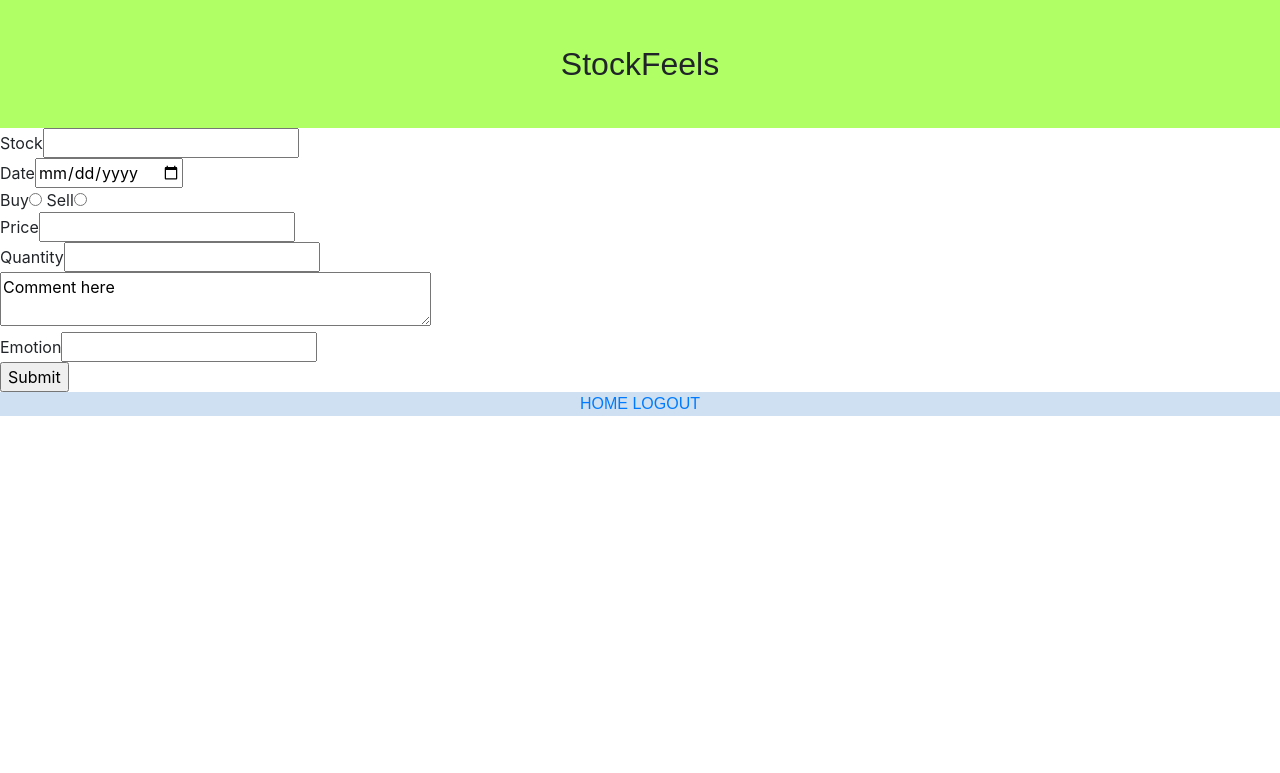
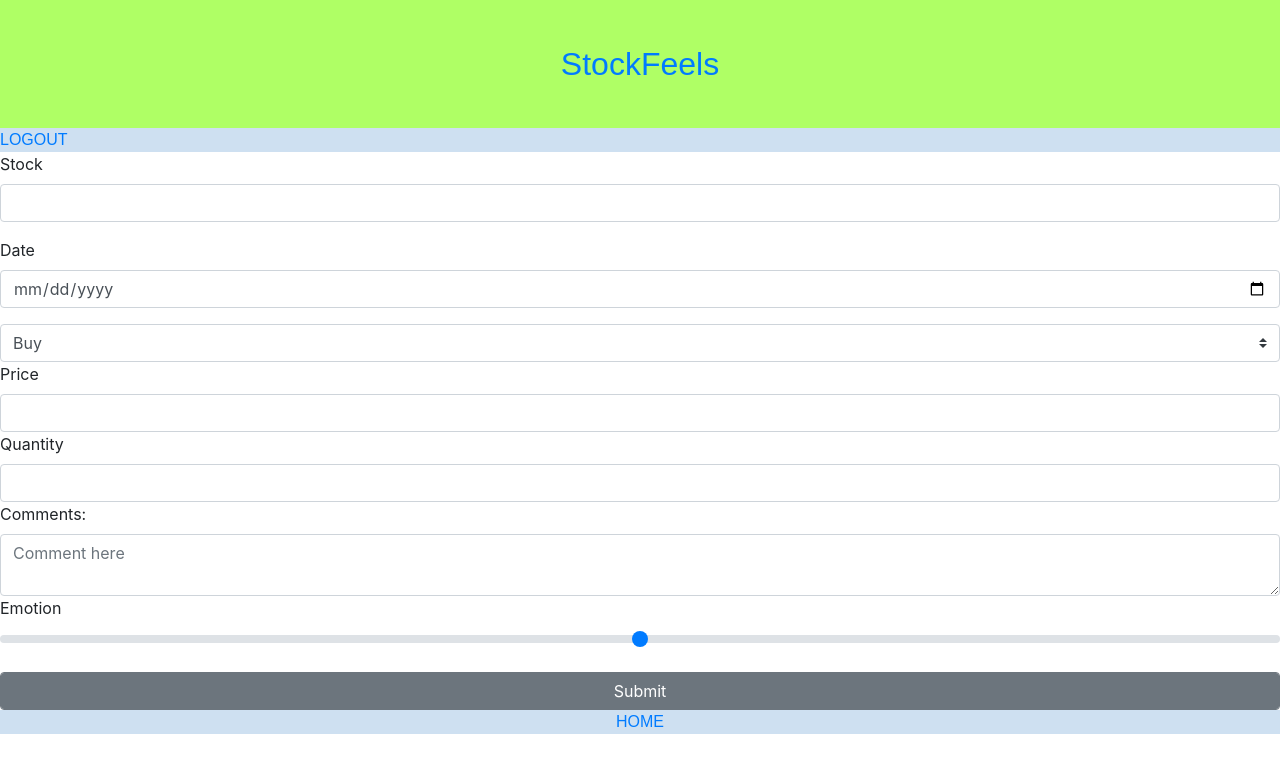
Before and after one commit to lucasdpau/stockfeels, a Flask app: page /entry in a window 1280 px wide. Shown: the top 773 px of the page. Run offline with Flask 2, Linux system fonts and the light colour scheme; a user stored in the database is signed in; some libraries are stand-ins or nearby versions.

Commit message:
add bootstrap style to entry. add details page for each transaction. details page checks user permission.

```diff
--- a/app.py
+++ b/app.py
@@ -84,6 +84,7 @@ def get_register():
 @login_required
 def profile():
     #shows when the user logs in. Has all their info, shows a list of their entries
+    #gets the query string and stores it.
     trans_id_test = request.args.get("transactionid")
     user_transactions = functions.get_users_transactions(session['user_id'])
     return render_template('profile.html', user_transactions=user_transactions, trans_id_test=trans_id_test)
@@ -123,6 +124,23 @@ def entry():
     else:
         return render_template('entry.html')
 
+@app.route("/details", methods=["GET"])
+@login_required
+def details():
+    userid = session["user_id"]
+    trans_id = request.args.get("transactionid")
+    #we need trans_id as int type for the check to work
+    try:
+        trans_id_int = int(trans_id)
+    except:
+        return "Invalid transactionid"
+    #Users are only allowed to view their own transactions. This checks to make sure the current user is the one who made the entry
+    user_permission = functions.check_if_transid_belongs_to_user(userid, trans_id_int)
+    if user_permission:
+        return render_template("details.html", trans_id=trans_id)
+    else:
+        return "You don't have permission to view this entry!"
+
 @app.route('/logout', methods=['GET'])
 def logout():
     session.clear()
--- a/functions.py
+++ b/functions.py
@@ -91,6 +91,14 @@ def test_db_get_regusers():
     connect.commit()
     return stuff
 
+def get_entry_datetime():
+    connect = sqlite3.connect(DATABASE)
+    db = connect.cursor()
+    db.execute("SELECT strftime('%Y-%m-%dT%H:%M:%S')")
+    time_string = db.fetchone()[0]
+    db.close()
+    connect.commit()
+    return time_string
 
 def enter_transaction(userid, trans_datetime, stock_name, buysell, price, quantity, comment, emotion):
     entry_datetime = get_entry_datetime()
@@ -121,11 +129,16 @@ def get_users_transactions(userid):
     connect.commit()
     return user_transactions
 
-def get_entry_datetime():
+def check_if_transid_belongs_to_user(userid, transid):
+    #transid must be an int
     connect = sqlite3.connect(DATABASE)
     db = connect.cursor()
-    db.execute("SELECT strftime('%Y-%m-%dT%H:%M:%S')")
-    time_string = db.fetchone()[0]
+    db.execute("SELECT transaction_id FROM transactions WHERE userid =?", (userid,))
+    transactions = db.fetchall()
+    #transactions will be in the format [(1,), (2,), (3,), (4,), (5,)]
     db.close()
     connect.commit()
-    return time_string
+    for trans_id_tuples in transactions:
+        if transid in trans_id_tuples:
+            return True
+    return False
--- a/static/styles.css
+++ b/static/styles.css
@@ -62,3 +62,19 @@ footer {
     border-radius: 5px;
     justify-content: center;
 }
+
+#header-link a:visited{
+    color: black;
+}
+
+#header-link a:link{
+    color: black;
+}
+
+#header-link a:hover{
+    color: black;
+}
+
+a:active{
+    color:black;
+}
--- a/templates/trend.html
+++ b/templates/details.html
@@ -2,5 +2,6 @@
 {% block main %}
     <div>
         Trends go here!
+        {{ trans_id }}
     </div>
 {% endblock %}
--- a/templates/entry.html
+++ b/templates/entry.html
@@ -2,22 +2,37 @@
 {% block main %}
     <div>
         <form method="POST">
-            Stock<input type="text" name="stock">
-            <br>
-            Date<input type="date" name="trans_datetime">
-            <br>
-            Buy<input type="radio" name="buysell" value="0">
-            Sell<input type="radio" name="buysell" value="1">
-            <br>
-            Price<input type="text" name="price">
-            <br>
-            Quantity<input type="text" name="quantity">
-            <br>
-            <textarea name="comment" cols="40">Comment here</textarea>
-            <br>
-            Emotion<input type="text" name="emotion">
-            <br>
-            <input type="submit">
+            <div class="form-group">
+                <label for="entry_stock">Stock</label>
+                <input type="text" name="stock" id="entry_stock" class="form-control">
+            </div>
+            <div class="form-group">
+                <label for="entry_date">Date</label>
+                <input type="date" name="trans_datetime" id="entry_date" class="form-control">
+            </div>
+            <div id="entry_buysell">
+                <select class="custom-select" name="buysell" id="entry_buy">
+                    <option value="0">Buy</option>
+                    <option value="1">Sell</option>
+                </select>
+            </div>
+            <div>
+                <label for="entry_price">Price</label>
+                <input type="text" name="price" id="entry_price" class="form-control">
+            </div>
+            <div>
+                <label for="entry_quantity">Quantity</label>
+                <input type="text" name="quantity" id="entry_quantity" class="form-control">
+            </div>
+            <div>
+                <label for="entry_comment">Comments:</label>
+                <textarea name="comment" cols="40" placeholder="Comment here" id="entry_comment" class="form-control"></textarea>
+            </div>
+            <div class="form-group">
+                <label for="entry_emotion">Emotion</label>
+                <input type="range" class="custom-range" id="entry_emotion" name="emotion" min="1" max="5">
+            </div>
+            <input type="submit" class="form-control btn-secondary">
         </form>
     </div>
 {% endblock %}
--- a/templates/index.html
+++ b/templates/index.html
@@ -1,10 +1,5 @@
 {% extends "layout_template.html" %}
 {% block main %}
-    <nav>
-        <div class="topnavbar">
-            <a href="register">REGISTER HERE!</a>
-        </div>
-    </nav>
     <div class="split">
         <div class="left">
             <form method="POST">
--- a/templates/layout_template.html
+++ b/templates/layout_template.html
@@ -9,16 +9,24 @@
     </head>
     <body>
         <header>
-            <div>
-                StockFeels
+            <a href="/" id="header_link">
+                <div id="header_link">
+                    StockFeels
+                </div>
+            </a>
+        </header>
+        <nav>
+            <div class="topnavbar">
+            {% if session["user_id"] %}
+            <a href="/logout">LOGOUT</a>
+            {% else %}
+            <a href="register">REGISTER HERE!</a>
+            {% endif %}
             </div>
-        </header>
+        </nav>
         {% block main %}{% endblock %}
         <footer>
             <a href="/">HOME</a>
-            {% if session["user_id"] %}
-            <a href="/logout">LOGOUT</a>
-            {% endif %}
         </footer>
 
         <!-- Optional JavaScript -->
--- a/templates/register.html
+++ b/templates/register.html
@@ -39,7 +39,7 @@
                     </div>
                 </div>
             <div class="form-row" id="register-submit-button">
-                <input type="submit">
+                <input type="submit" class="btn-secondary form-control">
             </div>
         </form>
         Passwords are case sensitive
```
Also changed, not shown: templates/profile.html (+3 -6 lines), database.db, 2 other files.
